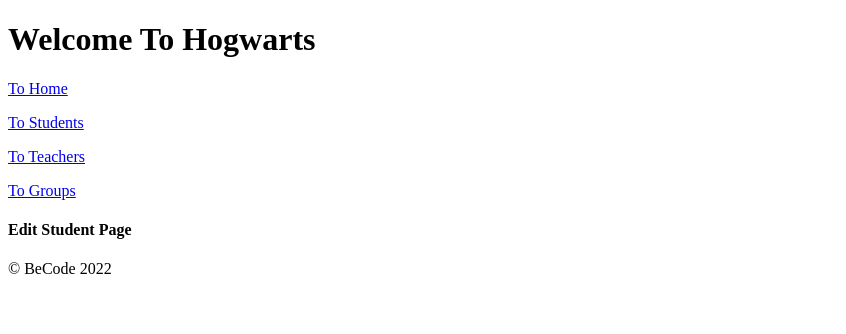
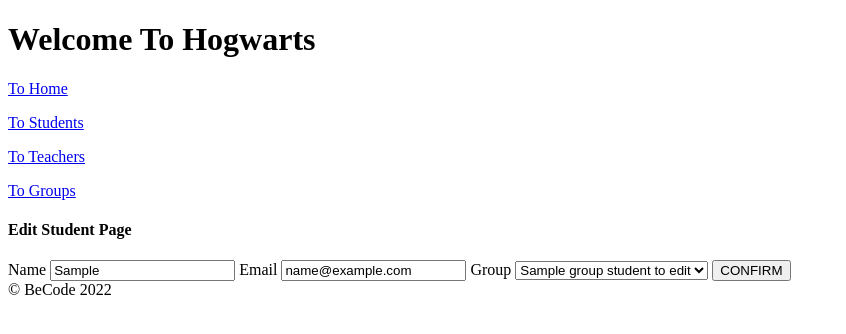
Before and after one commit to WendyQuarteer/php-crud, a PHP site: template View/students/editStudent.php in a window 1280 px wide. Shown: the top 334 px of the page, without its empty margins (0-846 px from the left). Run offline with PHP 8.4, Linux system fonts and the light colour scheme; the template is opened without the code that fills it: most values are stand-ins (such as "Sample title", 1, 10 or a date in 2020).

Commit message:
implemented logic to edit db fields for the students table and display them in the general students view

```diff
--- a/Model/StudentLoader.php
+++ b/Model/StudentLoader.php
@@ -68,9 +68,11 @@
 
     }
 
-    public function editStudent(){
+    public function editStudent($name, $email, $group_id, $id){
 
-        //Edit student
+        $sql = "UPDATE student_table SET name=?, email=? , group_id=? WHERE id=?";
+        $result = self::connect()->prepare($sql);
+        $result->execute([$name, $email, $group_id,$id]);
 
     }
 
--- a/View/students/detailStudent.php
+++ b/View/students/detailStudent.php
@@ -24,7 +24,7 @@
             <td style="padding: 5px; border: 1px solid black;"> <?php echo $selectedStudent->getEmail(); ?> </td>
             <td style="padding: 5px; border: 1px solid black;"> <form action="index.php?page=groups&type=detail" method="post"> <input name="selected-group" type="hidden" value=" <?= $selectedStudentsGroup->getId() ?> "> <button type="submit"> <?= $selectedStudentsGroup->getName() ?> </button> </form> </td>
             <td style="padding: 5px; border: 1px solid black;"> <form action="index.php?page=teachers&type=detail" method="post"> <input name="selected-teacher" type="hidden" value=" <?= $selectedStudentsTeacher->getId() ?> "> <button type="submit"> <?= $selectedStudentsTeacher->getName() ?> </button> </form> </td>
-            <td style="padding: 5px; border: 1px solid black;">EDIT</td>
+            <td style="padding: 5px; border: 1px solid black;"> <form action="index.php?page=students&type=edit" method="post"><input name="selected-student" type="hidden" value=" <?= $selectedStudent->getId() ?> "><button type="submit">EDIT</button></form></td>
         </tr>
     </tbody>
 </table>
--- a/View/students/editStudent.php
+++ b/View/students/editStudent.php
@@ -1,9 +1,30 @@
 <section>
+
     <h4>Edit Student Page</h4>
+
 </section>
 
 <section>
 
+    <form action="index.php?page=students" method="post">
 
+        <input type="hidden" name="student-id" value=<?php echo $studentToEdit->getId(); ?>>
+        Name <input type="text" name="student-name" value= <?php echo $studentToEdit->getName(); ?> >
+        Email <input type="text" name="student-email" value= <?php echo $studentToEdit->getEmail(); ?> >
+        Group
+        <select name="student-group" id="">
+
+            <option value='<?= $groupStudentToEdit->getId(); ?>'> <?= $groupStudentToEdit->getName(); ?> </option>
+
+            <?php foreach($groupsArray as $group): ?>
+
+            <option value='<?= $group->getId(); ?>'> <?= $group->getName(); ?> </option>
+
+            <?php endforeach; ?>
+
+        </select>
+        <button type="submit" name="confirm-edit">CONFIRM</button>
+
+    </form>
 
 </section>
```
Also changed, not shown: Controller/StudentsController.php (+29 -0 lines).
